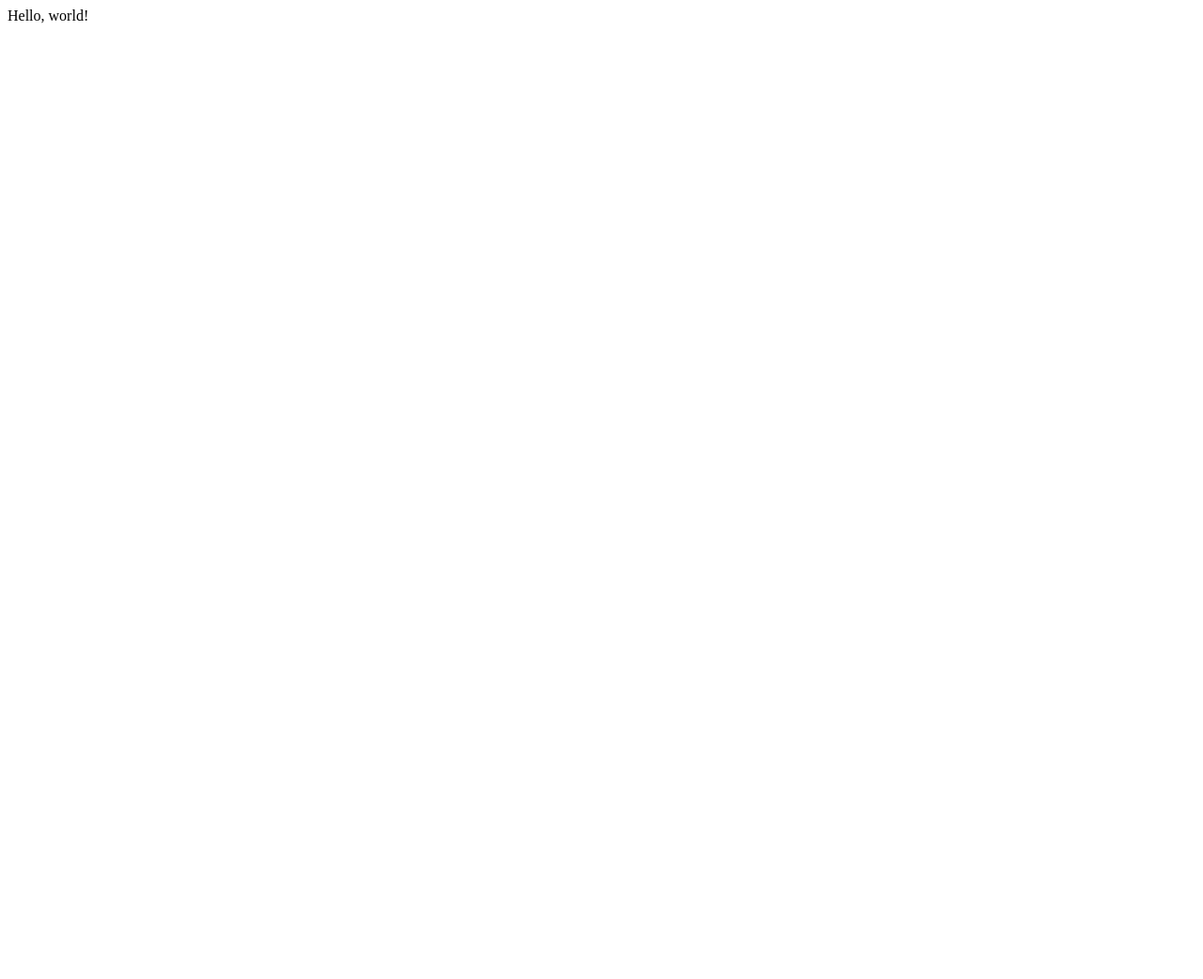
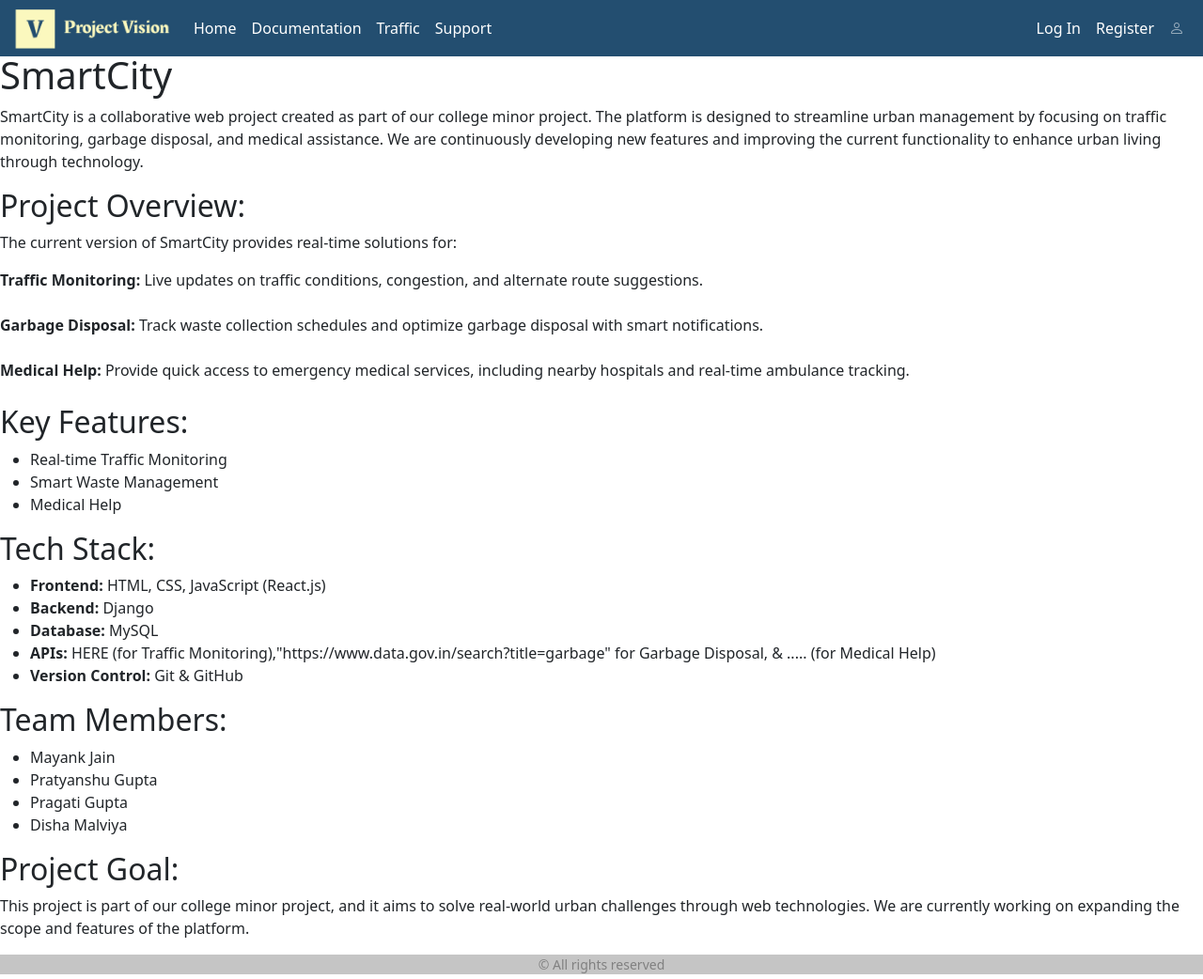
Before and after one commit to mayankjain04/smartcity, a Django app: page /documentation in a window 1280 px wide. Before the commit the page is almost empty. Shown: the whole page at 94% size. Before the commit the page ends 25 px from the top, so only its background shows below. Run offline with Django 5.2, Linux system fonts and the light colour scheme; some libraries are stand-ins or nearby versions.

Commit message:
added documentation.html

```diff
--- a/smartcity/urls.py
+++ b/smartcity/urls.py
@@ -28,4 +28,5 @@ urlpatterns = [
     path('profile', views.profile, name='profile'),
     path('traffic/', include('traffic.urls')),
     path('hospitals/', include('hospitals.urls')),
+    path('support', views.support, name='support'),
 ]
--- a/smartcity/views.py
+++ b/smartcity/views.py
@@ -15,3 +15,6 @@ def documentation(request):
 
 def profile(request):
     return render(request, 'smartcity/profile.html')
+
+def support(request):
+    return render(request, 'smartcity/support.html')
--- a/templates/smartcity/documentation.html
+++ b/templates/smartcity/documentation.html
@@ -1,11 +1,56 @@
-<!DOCTYPE html>
-<html lang="en">
-<head>
-    <meta charset="UTF-8">
-    <meta name="viewport" content="width=device-width, initial-scale=1.0">
-    <title>Documentation</title>
-</head>
-<body>
-    Hello, world!
-</body>
-</html>
+{% extends "smartcity/layout.html" %}
+
+{% block title %}
+Documentation
+{% endblock %}
+
+{% block main %}
+<h1>SmartCity</h1>
+<p>SmartCity is a collaborative web project created as part of our college minor project. The platform is designed to
+    streamline urban management by focusing on traffic monitoring, garbage disposal, and medical assistance. We are
+    continuously developing new features and improving the current functionality to enhance urban living through
+    technology.</p>
+
+<h2>Project Overview:</h2>
+<p>The current version of SmartCity provides real-time solutions for:</p>
+
+<strong>Traffic Monitoring:</strong> Live updates on traffic conditions, congestion, and alternate route suggestions.
+<br><br>
+<strong>Garbage Disposal:</strong> Track waste collection schedules and optimize garbage disposal with smart
+notifications.
+<br><br>
+<strong>Medical Help:</strong> Provide quick access to emergency medical services, including nearby hospitals and
+real-time ambulance tracking.
+<br><br>
+
+<h2>Key Features:</h2>
+<ul>
+    <li>Real-time Traffic Monitoring</li>
+    <li>Smart Waste Management</li>
+    <li>Medical Help</li>
+</ul>
+
+<h2>Tech Stack:</h2>
+<ul>
+    <li><strong>Frontend:</strong> HTML, CSS, JavaScript (React.js)</li>
+    <li><strong>Backend:</strong> Django</li>
+    <li><strong>Database:</strong> MySQL</li>
+    <li><strong>APIs:</strong> HERE (for Traffic Monitoring),"https://www.data.gov.in/search?title=garbage"
+            for Garbage Disposal, & ..... (for
+        Medical Help)</li>
+    <li><strong>Version Control:</strong> Git & GitHub</li>
+</ul>
+
+<h2>Team Members:</h2>
+<ul>
+    <li>Mayank Jain</li>
+    <li>Pratyanshu Gupta</li>
+    <li>Pragati Gupta</li>
+    <li>Disha Malviya</li>
+</ul>
+
+<h2>Project Goal:</h2>
+<p>This project is part of our college minor project, and it aims to solve real-world urban challenges through web
+    technologies. We are currently working on expanding the scope and features of the platform.</p>
+
+{% endblock %}
```
Also changed, not shown: templates/smartcity/support.html (added, +11 -0 lines).
